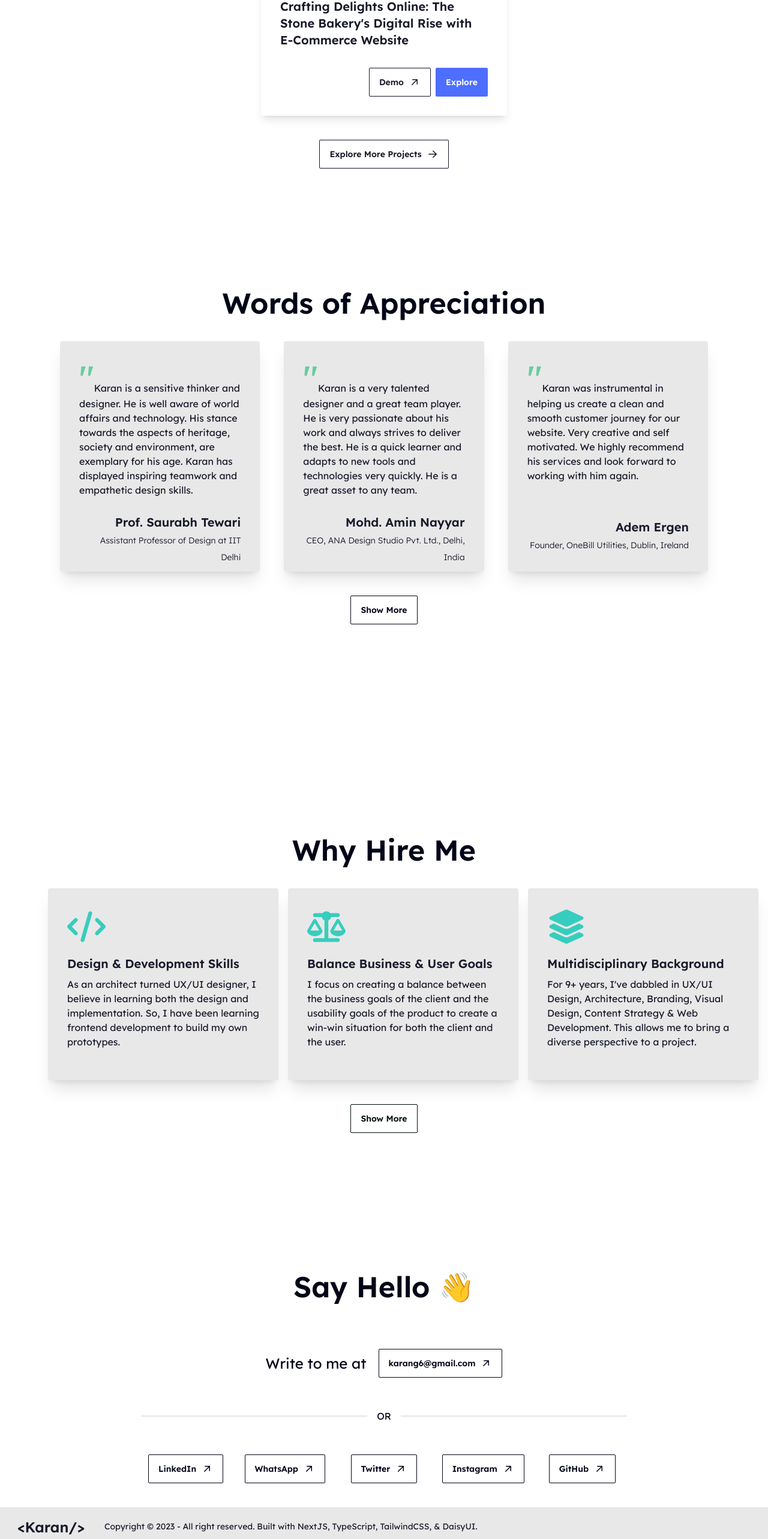
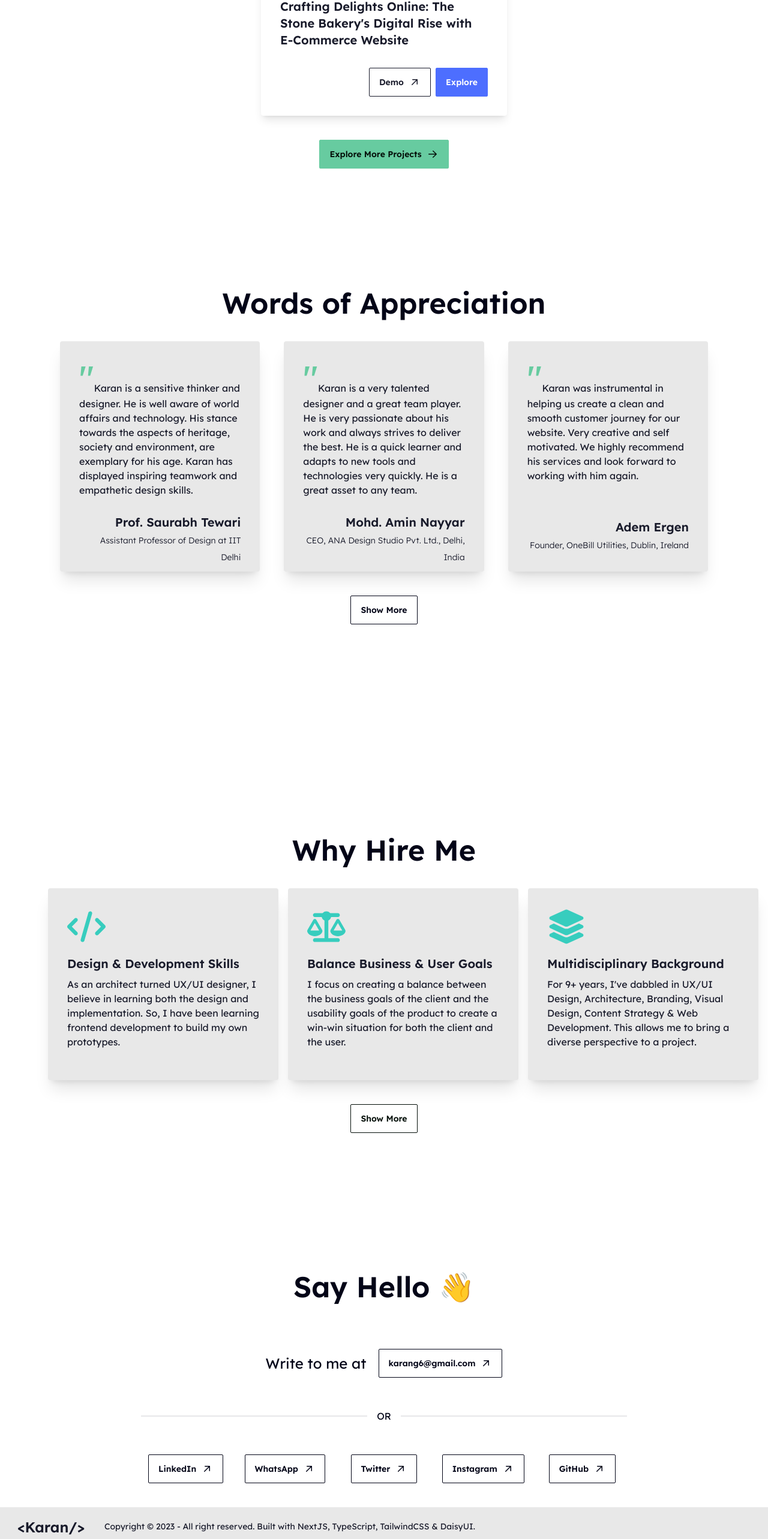
Before and after one commit to gupta-karan1/karan-portfolio-nextjs, a Next.js app: page / in a window 1280 px wide. Shown: the part 1926-4492 px from the top of the page at 60% size. Built offline with nearby package versions, Linux system fonts and the light colour scheme.

Commit message:
Update button style in SelectedProjects component

```diff
--- a/components/Footer.tsx
+++ b/components/Footer.tsx
@@ -14,7 +14,7 @@ const Footer = () => {
 
         <p className="text-sm">
           Copyright © 2023 - All right reserved. Built with NextJS, TypeScript,
-          TailwindCSS, & DaisyUI.
+          TailwindCSS & DaisyUI.
         </p>
       </aside>
     </footer>
--- a/components/SelectedProjects.tsx
+++ b/components/SelectedProjects.tsx
@@ -12,7 +12,7 @@ function SelectedProjects() {
 
       <ProjectGrid projects={homeProjects} />
 
-      <Link href="/work" className="btn btn-outline ">
+      <Link href="/work" className="btn btn-accent  ">
         Explore More Projects <ArrowRightIcon className="w-5 h-5" />
       </Link>
     </section>
```
